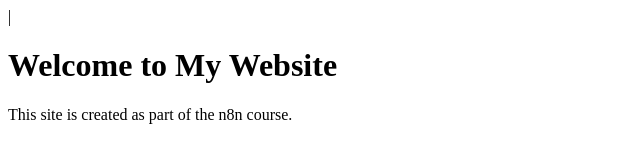
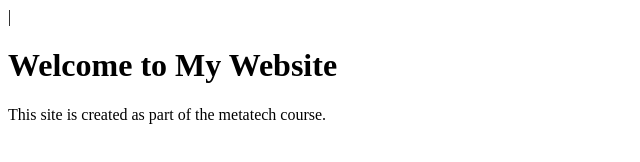
Before and after one commit to mohitsi0396/Mohit, a plain HTML site: page index.html in a window 1280 px wide. Shown: the full height of the page, 0-640 px from the left. Drawn offline with Linux system fonts and the light colour scheme.

Commit message:
Update index.html
Commit Change

```diff
--- a/index.html
+++ b/index.html
@@ -4,6 +4,6 @@
 </head>
 <body>
 <h1>Welcome to My Website</h1>
-<p>This site is created as part of the n8n course.</p>
+<p>This site is created as part of the metatech course.</p>
 </body>
 </html>
```
